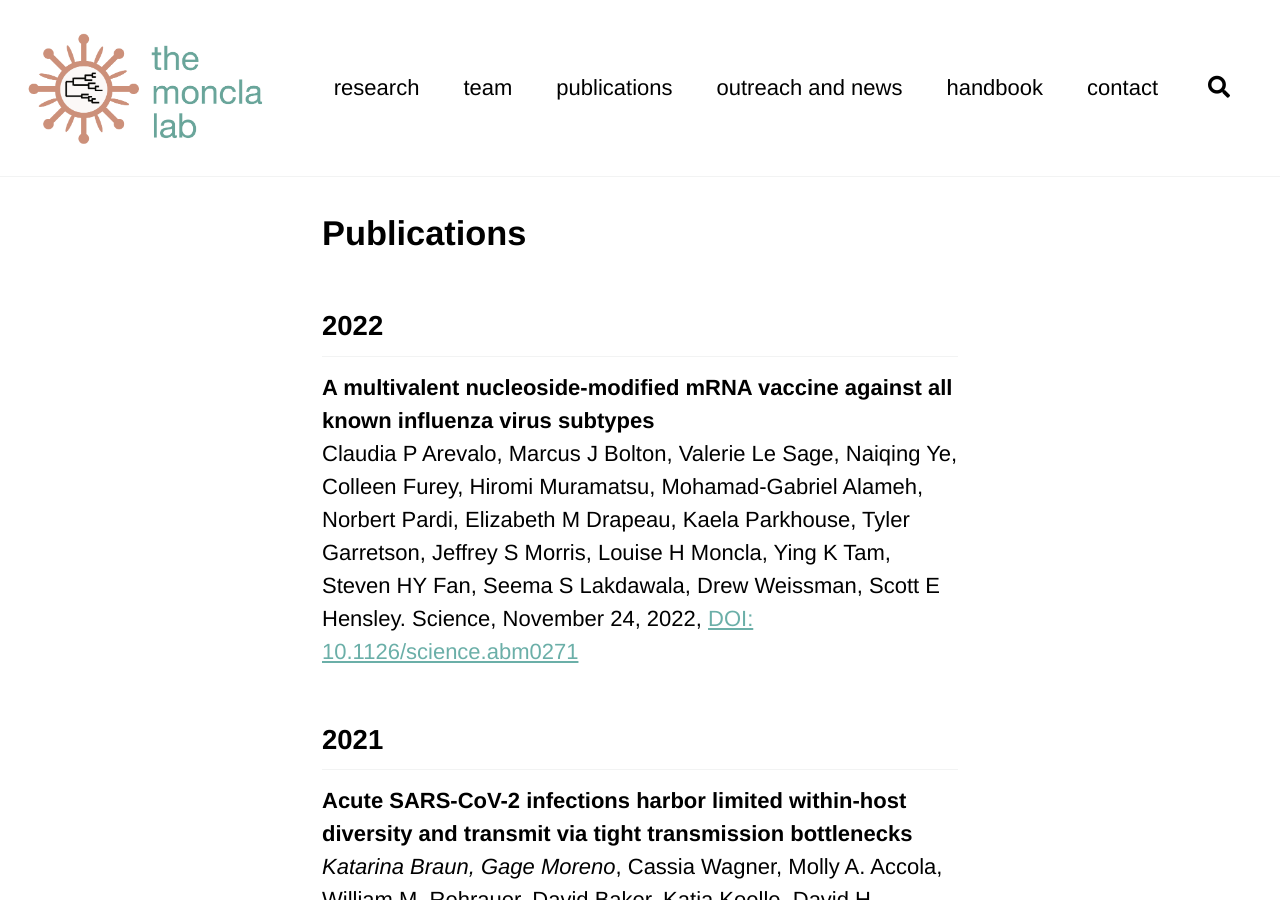
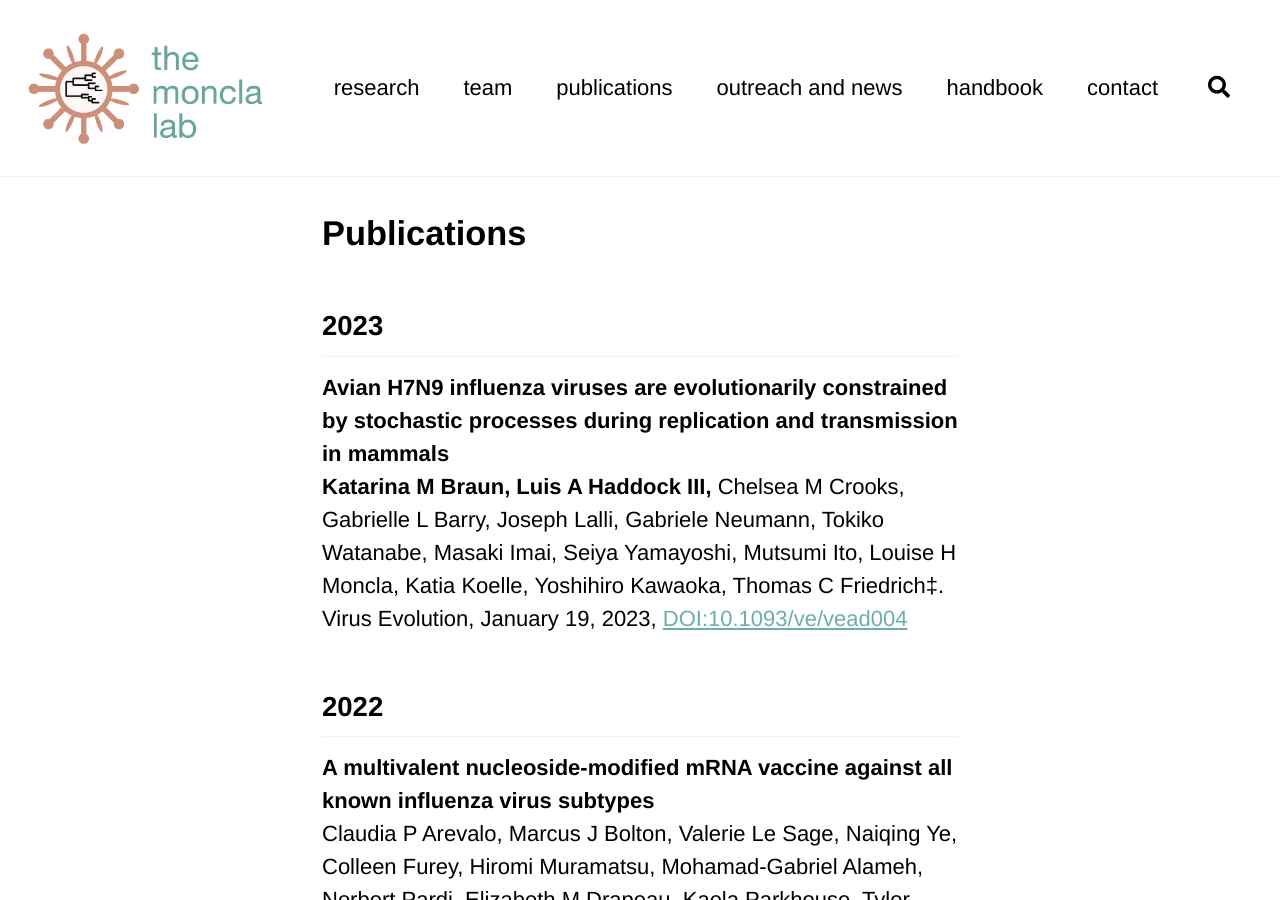
Before and after one commit to lmoncla/monclalab, a Jekyll site: the page built from _pages/publications.md, in a window 1280 px wide and 900 px high. Built offline with Jekyll 4.4.1, drawn with Linux system fonts in a browser that asks for light colours; cached includes are drawn as plain includes; a script that is not in the unit is left out; comment, search, counter and statistics services are not loaded.

Commit message:
updating publications

```diff
--- a/_pages/publications.md
+++ b/_pages/publications.md
@@ -3,6 +3,11 @@ permalink: /publications/
 title: ""
 ---
 # Publications
+
+## 2023
+__Avian H7N9 influenza viruses are evolutionarily constrained by stochastic processes during replication and transmission in mammals__<br/>
+**Katarina M Braun, Luis A Haddock III,** Chelsea M Crooks, Gabrielle L Barry, Joseph Lalli, Gabriele Neumann, Tokiko Watanabe, Masaki Imai, Seiya Yamayoshi, Mutsumi Ito, Louise H Moncla, Katia Koelle, Yoshihiro Kawaoka, Thomas C Friedrich‡. Virus Evolution, January 19, 2023, [DOI:10.1093/ve/vead004](https://academic.oup.com/ve/advance-article/doi/10.1093/ve/vead004/6991850)
+
 ## 2022
 __A multivalent nucleoside-modified mRNA vaccine against all known influenza virus subtypes__<br/>
 Claudia P Arevalo, Marcus J Bolton, Valerie Le Sage, Naiqing Ye, Colleen Furey, Hiromi Muramatsu, Mohamad-Gabriel Alameh, Norbert Pardi, Elizabeth M Drapeau, Kaela Parkhouse, Tyler Garretson, Jeffrey S Morris, Louise H Moncla, Ying K Tam, Steven HY Fan, Seema S Lakdawala, Drew Weissman, Scott E Hensley. Science, November 24, 2022, [DOI: 10.1126/science.abm0271](https://www.science.org/doi/full/10.1126/science.abm0271)
```
